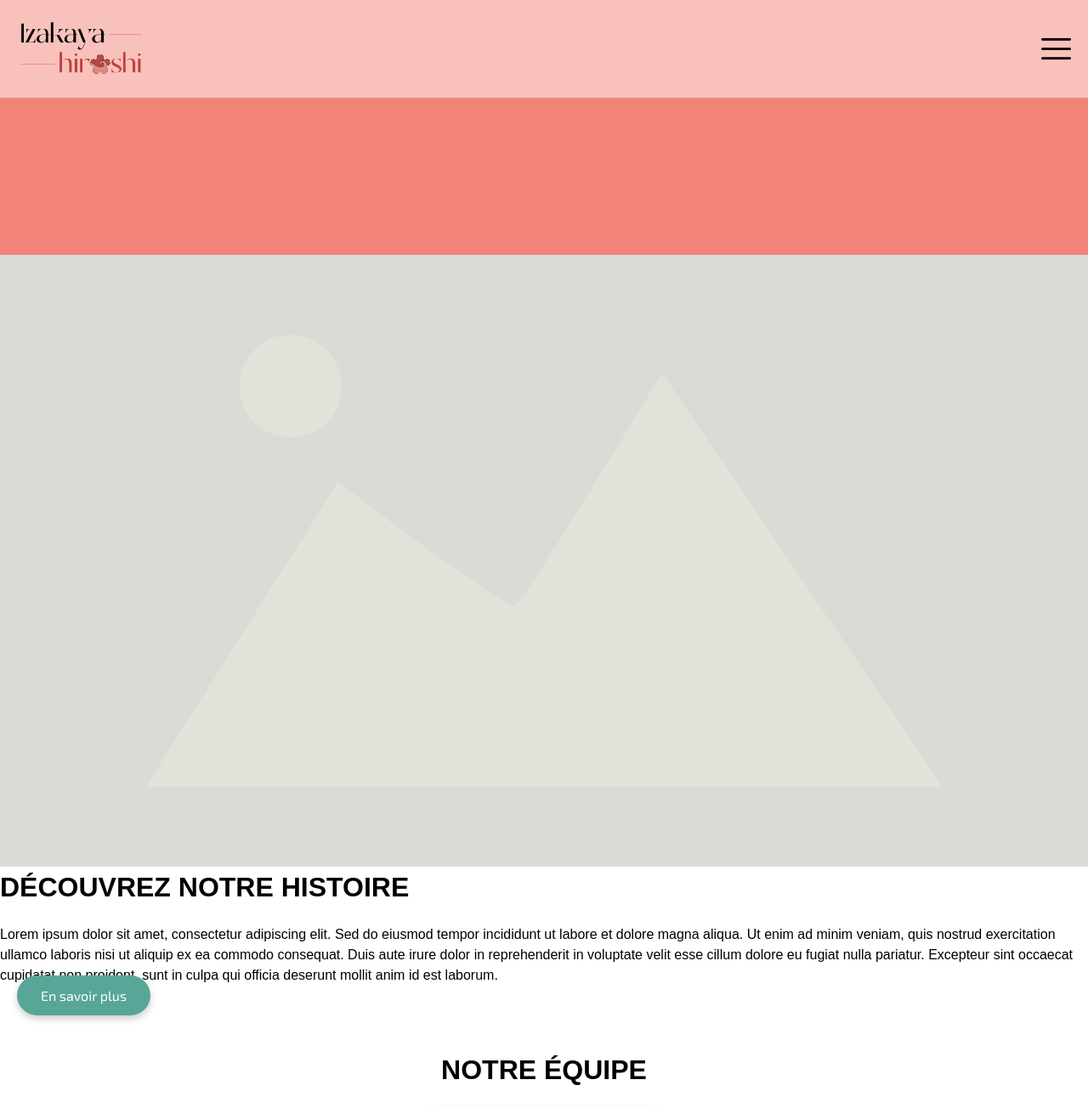
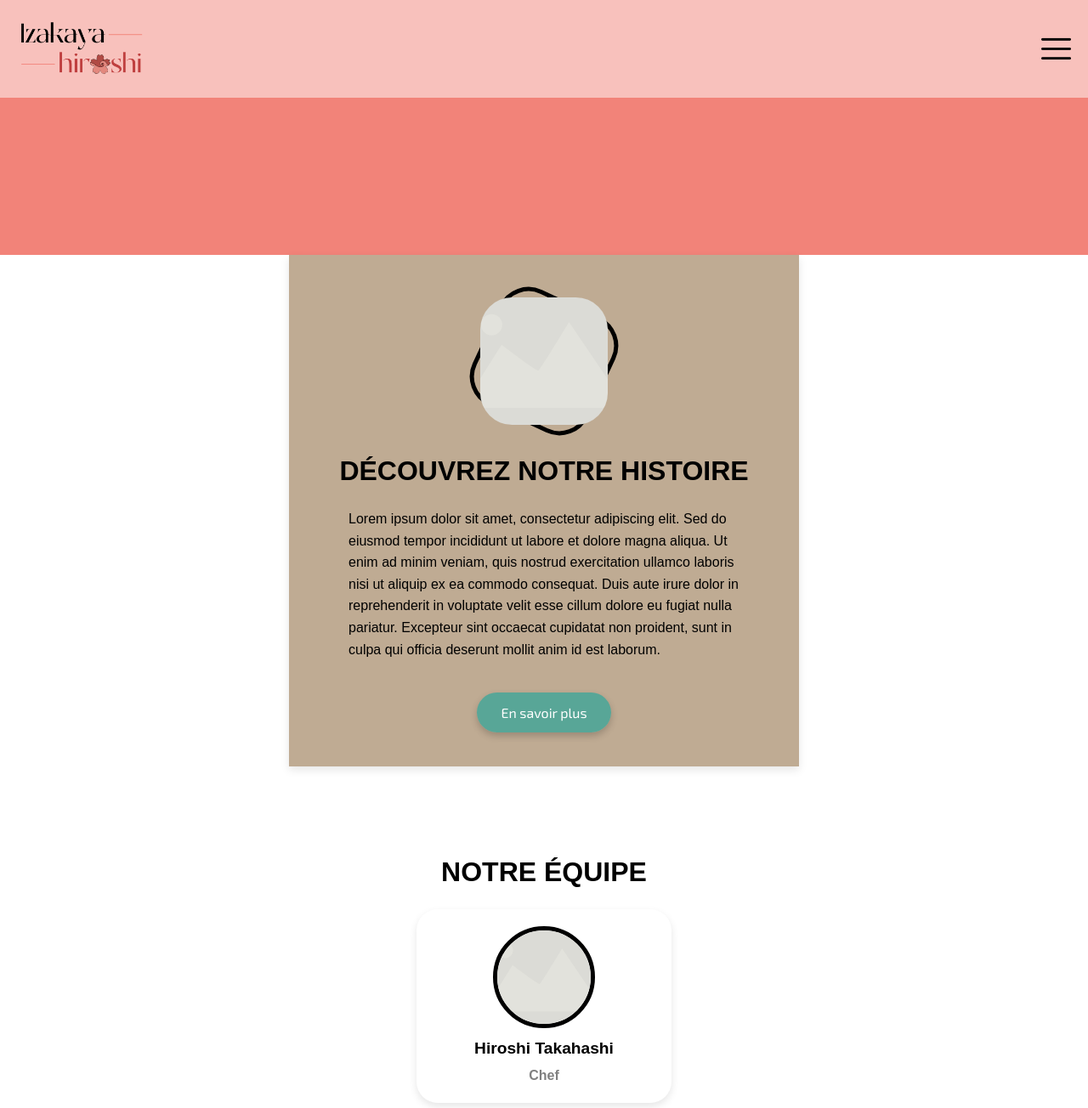
Before and after one commit to Jolyca/IzakayaHiroshi_2.1, a PHP site: page / in a window 1280 px wide. Shown: the top 1304 px of the page at 85% size. Run offline with PHP 8.4, Linux system fonts and the light colour scheme.

Commit message:
Ajout du css pour la section Histoire

```diff
--- /dev/null
+++ b/css/_composant/histoire.css
@@ -0,0 +1,51 @@
+/*[ COMPOSANT HISTOIRE ]*/
+/* ------------------------------------------------------------ */
+
+.histoire {
+    background: var(--beigeFonce);
+    padding: 50px;
+    text-align: center;
+    max-width: 600px;
+    margin: 50px auto;
+    margin-top: 0;
+    box-shadow: 0 4px 10px rgba(0, 0, 0, 0.1);
+}
+
+.histoire p {
+    font-size: 1rem;
+    color: black;
+    line-height: 1.6;
+    margin-bottom: 50px;
+    padding: 0 20px;
+    text-align: left;
+}
+
+.histoire-img {
+    display: flex;
+    justify-content: center;
+    align-items: center;
+    position: relative;
+    width: 150px;
+    height: 150px;
+    margin: 0 auto;
+    margin-bottom: 30px;
+}
+
+.histoire-img img {
+    width: 100%;
+    height: 100%;
+    border-radius: 25%;
+    object-fit: cover;
+    position: relative;
+    z-index: 2;
+}
+
+.histoire-img .border {
+    width: 100%;
+    height: 100%;
+    border: 5px solid black;
+    border-radius: 25%;
+    transform: rotate(25deg);
+    position: absolute;
+    z-index: 1;
+}
--- a/css/style.css
+++ b/css/style.css
@@ -13,6 +13,7 @@
 @import url('_composant/ouverture.css');
 @import url('_composant/menu.css');
 @import url('_composant/equipe.css');
+@import url('_composant/histoire.css');
 
 /*[ importation du dossier _layout ]*/
 @import url('_layout/structure.css');
```
